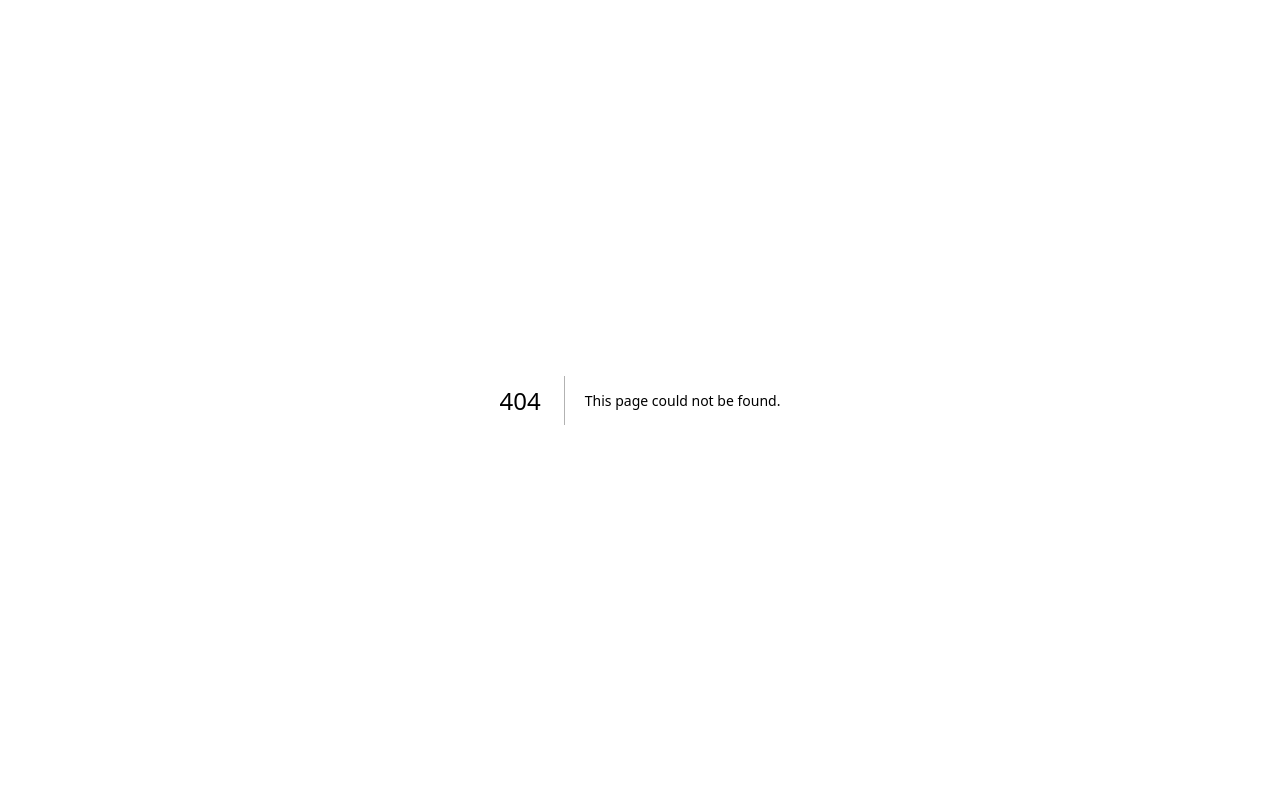
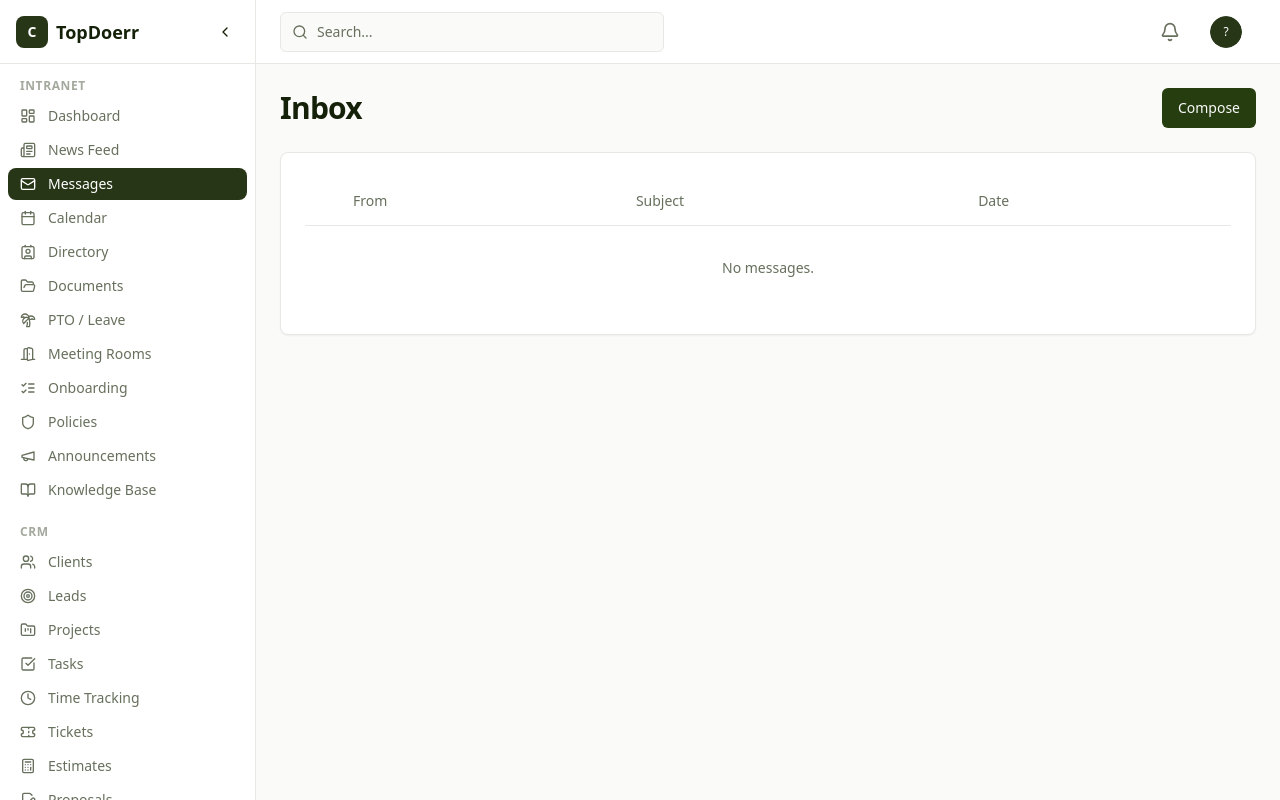
Before and after one commit to topdoerr/crmdoerr, a Next.js app: page /messages in a window 1280 px wide. Before the commit this address had no page. Built offline with nearby package versions, Linux system fonts and the light colour scheme; no server answers; the database is empty.

Commit message:
WIP: Intranet modules in progress (agents building)
https://claude.ai/code/session_01AQXQ8oDkyrRPecedhvE3HE

```diff
--- a/package.json
+++ b/package.json
@@ -12,7 +12,7 @@
   "dependencies": {
     "@auth/prisma-adapter": "^2.7.4",
     "@hookform/resolvers": "^3.9.1",
-    "@prisma/client": "^6.2.1",
+    "@prisma/client": "^6.19.3",
     "@radix-ui/react-alert-dialog": "^1.1.4",
     "@radix-ui/react-avatar": "^1.1.2",
     "@radix-ui/react-checkbox": "^1.1.3",
@@ -54,7 +54,7 @@
     "eslint": "^8.57.0",
     "eslint-config-next": "^14.2.23",
     "postcss": "^8.4.49",
-    "prisma": "^6.2.1",
+    "prisma": "^6.19.3",
     "tailwindcss": "^3.4.17",
     "typescript": "^5.7.3"
   }
--- /dev/null
+++ b/src/app/(dashboard)/messages/actions.ts
@@ -0,0 +1,39 @@
+"use server";
+
+import { revalidatePath } from "next/cache";
+import prisma from "@/lib/prisma";
+
+export async function sendMessage(
+  fromStaffId: number,
+  toStaffId: number,
+  subject: string,
+  body: string,
+  parentId?: number
+) {
+  const message = await prisma.message.create({
+    data: {
+      fromStaffId,
+      toStaffId,
+      subject: subject || undefined,
+      body,
+      parentId: parentId ?? undefined,
+    },
+  });
+
+  revalidatePath("/messages");
+  return message;
+}
+
+export async function markAsRead(id: number) {
+  await prisma.message.update({
+    where: { id },
+    data: { read: 1 },
+  });
+  revalidatePath("/messages");
+  revalidatePath(`/messages/${id}`);
+}
+
+export async function deleteMessage(id: number) {
+  await prisma.message.delete({ where: { id } });
+  revalidatePath("/messages");
+}
--- /dev/null
+++ b/src/app/(dashboard)/messages/page.tsx
@@ -0,0 +1,105 @@
+import Link from "next/link";
+import prisma from "@/lib/prisma";
+import { formatDateTime } from "@/lib/utils";
+import { Badge } from "@/components/ui/badge";
+import { Button } from "@/components/ui/button";
+import { Card, CardContent } from "@/components/ui/card";
+import {
+  Table,
+  TableBody,
+  TableCell,
+  TableHead,
+  TableHeader,
+  TableRow,
+} from "@/components/ui/table";
+
+const CURRENT_STAFF_ID = 1;
+
+export default async function MessagesPage() {
+  const messages = await prisma.message.findMany({
+    where: { toStaffId: CURRENT_STAFF_ID },
+    orderBy: { createdAt: "desc" },
+  });
+
+  const staffIds = [...new Set(messages.map((m) => m.fromStaffId))];
+  const staffList = await prisma.staff.findMany({
+    where: { staffid: { in: staffIds } },
+  });
+  const staffMap = new Map(staffList.map((s) => [s.staffid, s]));
+
+  const unreadCount = messages.filter((m) => m.read === 0).length;
+
+  return (
+    <div className="space-y-6">
+      <div className="flex items-center justify-between">
+        <div className="flex items-center gap-3">
+          <h1 className="text-3xl font-bold tracking-tight">Inbox</h1>
+          {unreadCount > 0 && (
+            <Badge variant="destructive">{unreadCount} unread</Badge>
+          )}
+        </div>
+        <Link href="/messages/compose">
+          <Button>Compose</Button>
+        </Link>
+      </div>
+
+      <Card>
+        <CardContent className="pt-6">
+          <Table>
+            <TableHeader>
+              <TableRow>
+                <TableHead className="w-8"></TableHead>
+                <TableHead>From</TableHead>
+                <TableHead>Subject</TableHead>
+                <TableHead>Date</TableHead>
+              </TableRow>
+            </TableHeader>
+            <TableBody>
+              {messages.length === 0 ? (
+                <TableRow>
+                  <TableCell
+                    colSpan={4}
+                    className="text-center text-muted-foreground py-8"
+                  >
+                    No messages.
+                  </TableCell>
+                </TableRow>
+              ) : (
+                messages.map((msg) => {
+                  const sender = staffMap.get(msg.fromStaffId);
+                  const senderName = sender
+                    ? `${sender.firstName} ${sender.lastName}`
+                    : "Unknown";
+                  return (
+                    <TableRow
+                      key={msg.id}
+                      className={msg.read === 0 ? "font-semibold" : ""}
+                    >
+                      <TableCell>
+                        {msg.read === 0 && (
+                          <span className="inline-block w-2 h-2 rounded-full bg-primary" />
+                        )}
+                      </TableCell>
+                      <TableCell>{senderName}</TableCell>
+                      <TableCell>
+                        <Link
+                          href={`/messages/${msg.id}`}
+                          className="hover:underline"
+                        >
+                          {msg.subject || "(no subject)"}
+                        </Link>
+                      </TableCell>
+                      <TableCell className="text-muted-foreground">
+                        {formatDateTime(msg.createdAt)}
+                      </TableCell>
+                    </TableRow>
+                  );
+                })
+              )}
+            </TableBody>
+          </Table>
+        </CardContent>
+      </Card>
+    </div>
+  );
+}
```
Also changed, not shown: 1 other file (tests, documents, lock files or other folders).
